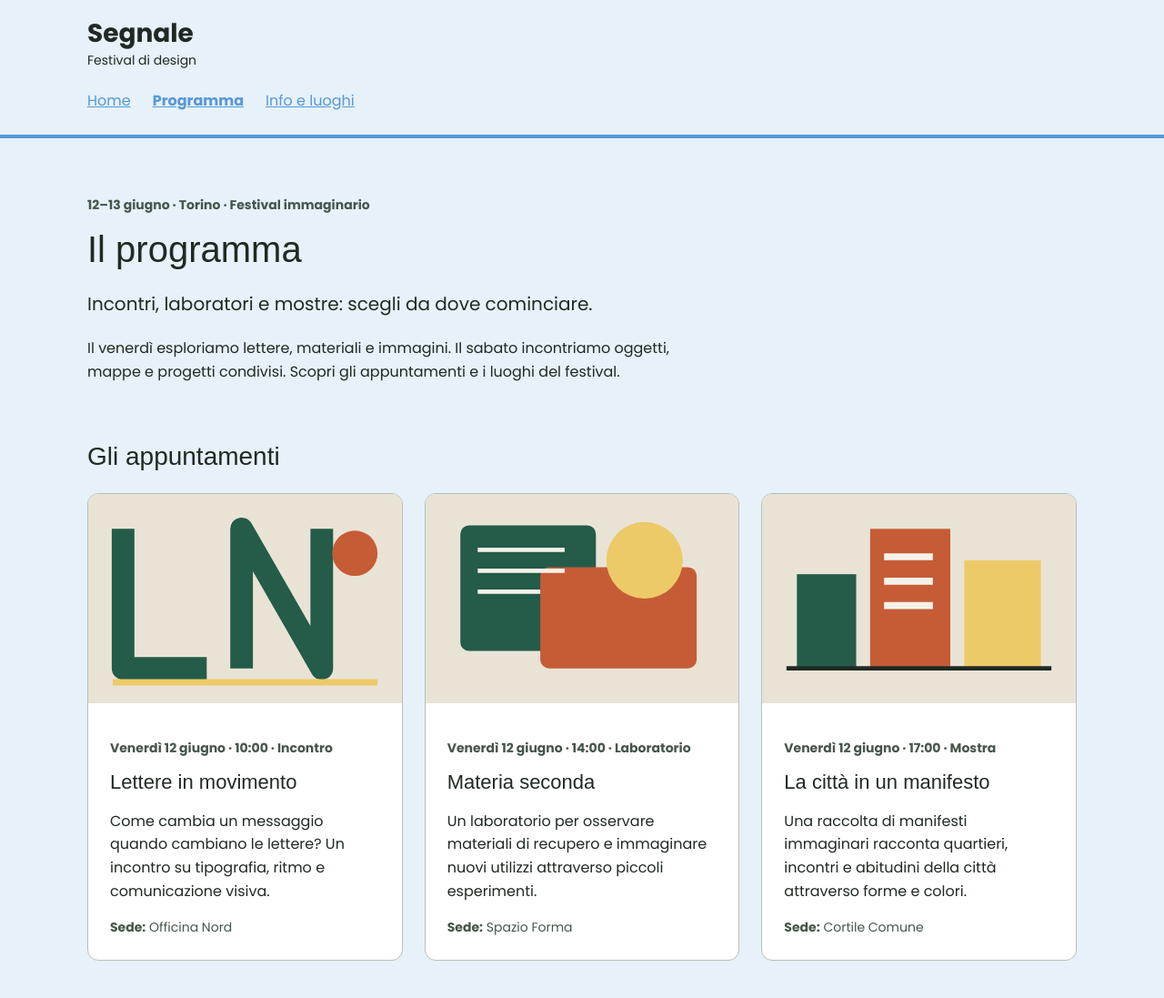
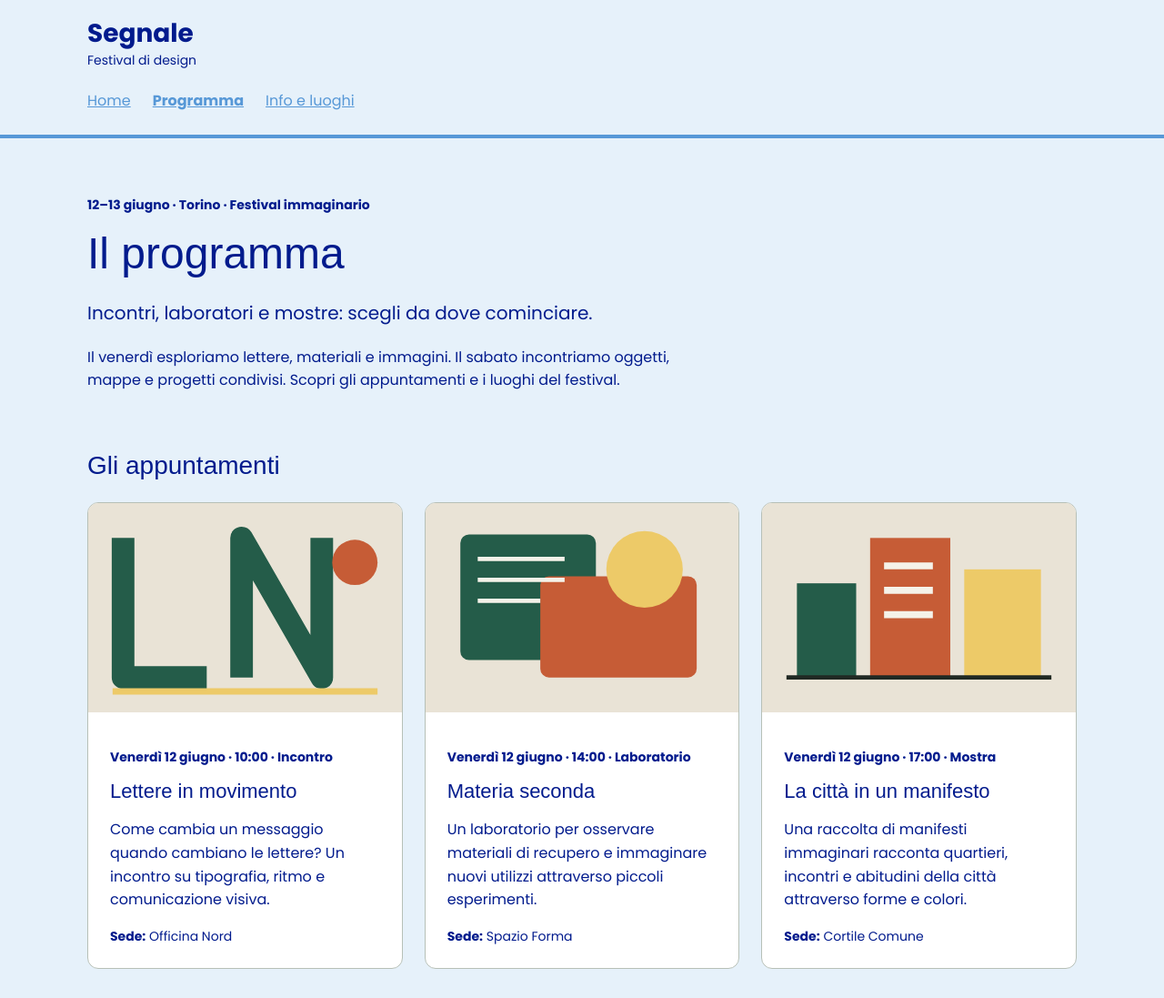
Before and after one commit to paolagrossoo/festival-segnale, a plain HTML site: page programma.html in a window 1280 px wide. Shown: the top 1097 px of the page at 91% size. Drawn offline with Linux system fonts and the light colour scheme; a web font is replaced by a local one.

Commit message:
aggiustamenti

```diff
--- a/style.css
+++ b/style.css
@@ -6,7 +6,7 @@
   --colore-primario: #5798D7;
   --colore-primario-scuro: #021B8D;
   --colore-sfondo: #E6F1FA;
-  --colore-testo: #202923;
+  --colore-testo: #021B8D;
   --font-testo: "Poppins", Arial, sans-serif;
   --font-titoli: "Momo Trust Display", Arial, sans-serif;
 }
@@ -127,7 +127,7 @@ nav {
 
 .eyebrow,
 .event-meta {
-  color: #46564b;
+  color: var(--colore-testo);
   font-size: 0.875rem;
   font-weight: bold;
 }
@@ -143,7 +143,7 @@ h3 {
 h1 {
   max-width: 18ch;
   margin: 0.75rem 0 1.25rem;
-  font-size: 2.5rem;
+  font-size: 3rem;
 }
 
 h2 {
@@ -241,14 +241,14 @@ h3 {
 }
 
 .event-place {
-  color: #46564b;
+  color: var(--colore-testo);
   font-size: 0.875rem;
 }
 
 .site-footer {
   padding: 1.25rem 0;
   border-top: 1px solid #b7c0b7;
-  color: #46564b;
+  color: var(--colore-testo);
   font-size: 0.875rem;
 }
 
```
